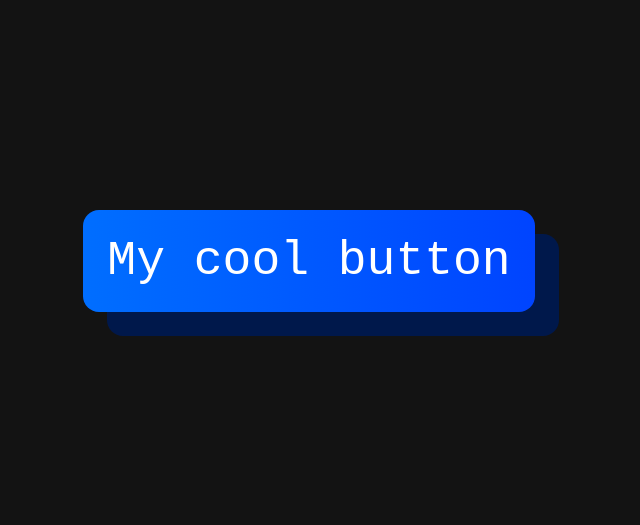
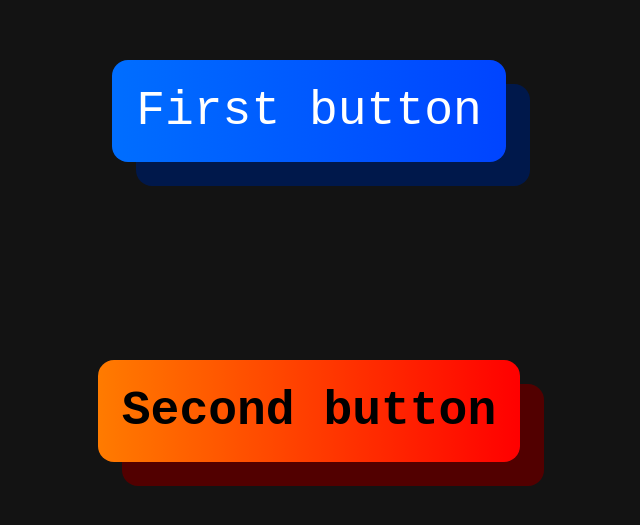
Before and after one commit to lorenzo774/cool-buttons, a plain HTML site: page index.html in a window 1280 px wide. Shown: the part 139-664 px from the top of the page, without its empty margins (331-971 px from the left). Drawn offline with Linux system fonts and the light colour scheme.

Commit message:
Added another button with another style

```diff
--- a/index.html
+++ b/index.html
@@ -8,7 +8,9 @@
     </head>
     <body>
 
-        <button class="first-try">My cool button</button>
+        <button class="first-try">First button</button>
+
+        <button class="second-try">Second button</button>
 
     </body>
 </html>
--- a/style.css
+++ b/style.css
@@ -10,10 +10,13 @@ body{
     display: flex;
     flex-direction: column;
     align-items: center;
-    justify-content: center;
+    justify-content: space-evenly;
 }
 
 button{
+    padding: 3vmin;
+    border: 0;
+    border-radius: 2vmin;
     font-family: monospace;
     font-size:6vmin;
     transition: all 0.8s;
@@ -21,9 +24,6 @@ button{
 }
 
 .first-try{
-    padding: 3vmin;
-    border: 0;
-    border-radius: 2vmin;
     color: white;
     background: linear-gradient(90deg, rgb(0, 110, 255), rgb(0, 68, 255));
     box-shadow: 3vmin 3vmin 0vmin rgb(0, 24, 75);
@@ -34,3 +34,16 @@ button{
 .first-try:active{
     padding: 1.5vmin;
 }
+
+.second-try{
+    color: black;
+    font-weight: bold;
+    background: linear-gradient(90deg, rgb(255, 123, 0), red);
+    box-shadow: 3vmin 3vmin 0vmin  rgb(82, 0, 0);
+}
+.second-try:hover{
+    box-shadow:0 0 0 rgb(82, 0, 0);
+}
+.second-try:active{
+    padding: 1.5vmin;
+}
```
